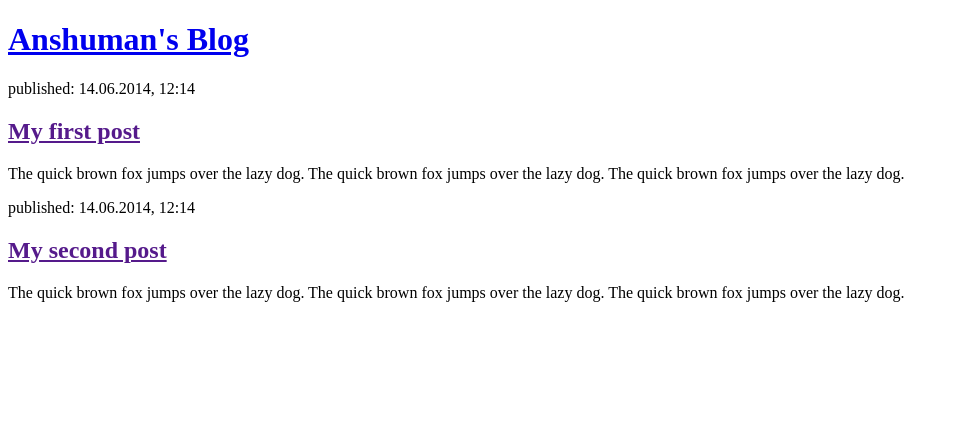
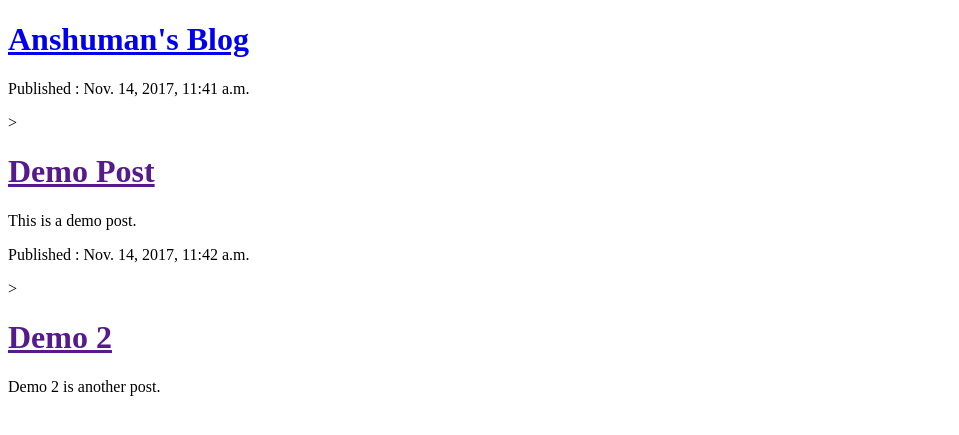
Before and after one commit to tiwansh/myDjango, a Django app: page / in a window 1280 px wide. Shown: the top 435 px of the page, without its empty margins (0-959 px from the left). Run offline with Django 3.2, Linux system fonts and the light colour scheme; data comes from the database, SQL or seed files in the repository; both versions use the stored data as it was after the commit.

Commit message:
Fifth commit with functioning post list using Django

```diff
--- a/blog/templates/blog/post_list.html
+++ b/blog/templates/blog/post_list.html
@@ -8,15 +8,11 @@
             <h1><a href="/">Anshuman's Blog</a></h1>
         </div>
 
-        <div>
-            <p>published: 14.06.2014, 12:14</p>
-            <h2><a href="">My first post</a></h2>
-            <p>The quick brown fox jumps over the lazy dog. The quick brown fox jumps over the lazy dog. The quick brown fox jumps over the lazy dog.</p>
-        </div>
-
-        <div>
-            <p>published: 14.06.2014, 12:14</p>
-            <h2><a href="">My second post</a></h2>
-            <p>The quick brown fox jumps over the lazy dog. The quick brown fox jumps over the lazy dog. The quick brown fox jumps over the lazy dog.</p>
-        </div>
+        {% for post in posts %}
+	        <div>
+	        	<p>Published : {{post.published_date}}</p>>
+	        	<h1><a href="">{{post.title}}</a></h1>
+	        	<p>{{post.text | linebreaksbr}}</p>
+	        </div>
+        {% endfor %}
     </body>
--- a/blog/views.py
+++ b/blog/views.py
@@ -1,6 +1,8 @@
 from django.shortcuts import render
-
+from .models import Post
+from django.utils import timezone
 # Create your views here.
 
 def post_list(request):
-	return render(request, 'blog/post_list.html')
+	posts = Post.objects.filter(published_date__lte = timezone.now()).order_by('published_date')
+	return render(request, 'blog/post_list.html', {'posts':posts})
```
Also changed, not shown: db.sqlite3, 6 other files.
